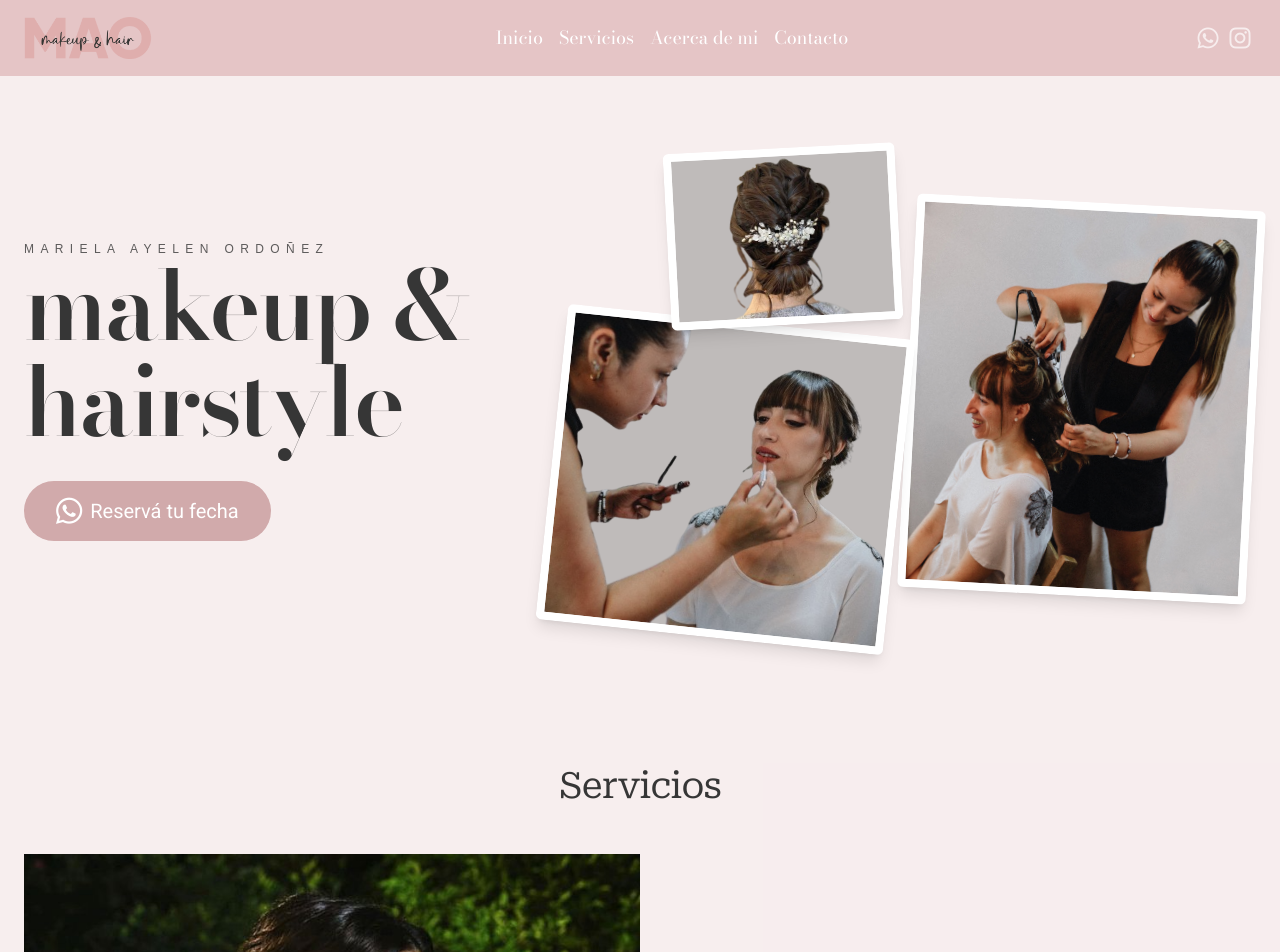
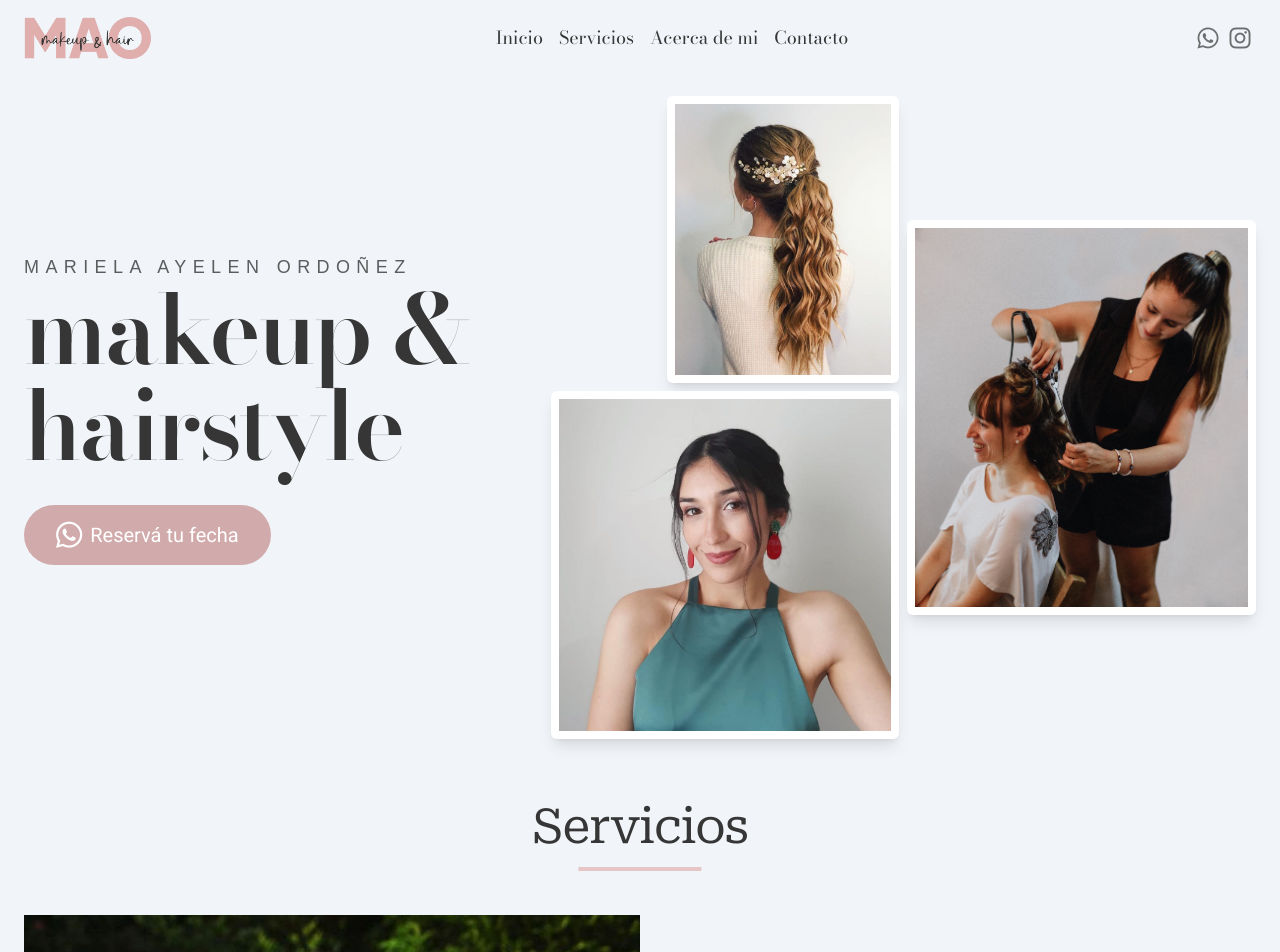
Before and after one commit to mbalinoftw/mao-makeup-website, a React (Vite) app: page / in a window 1280 px wide. Shown: the top 952 px of the page. Built offline with nearby package versions, Linux system fonts and the light colour scheme; a web font is replaced by a local one.

Commit message:
rw hero section && add contact form

```diff
--- a/src/App.jsx
+++ b/src/App.jsx
@@ -8,7 +8,7 @@ export default function App() {
   // rosa #E5C5C6 #D1AAAB #D3898A negro #363636 #615C60
 
   return (
-    <div className="bg-[#E5C5C6]/30 text-[#363636]/80 font-base text-[16px] scroll-smooth">
+    <div className="bg-slate-100 text-[#363636]/80 font-base text-[16px] scroll-smooth">
       <BrowserRouter>
         <Navbar />
         <Routes>
--- a/src/components/About.jsx
+++ b/src/components/About.jsx
@@ -5,9 +5,7 @@ export default function About() {
   return (
     <section className="py-16" id="acerca-de-mi">
       <Container>
-        <div className="text-center mb-12">
-          <h2 className="section-title">Acerca de mí</h2>
-        </div>
+        <h2 className="section-title">Acerca de mí</h2>
         <div className="flex flex-col md:flex-row md:items-center gap-12 md:gap-8">
           <div className="md:w-1/2">
             <img src="/img/aye-1.jpg" alt="" className="object-cover w-2/3 mx-auto rounded-full" />
--- a/src/components/Contact.jsx
+++ b/src/components/Contact.jsx
@@ -1,15 +1,173 @@
-import React from 'react'
-import Container from './Container'
+import React, { useState } from "react";
+import Container from "./Container";
+import { BsFillSendFill } from "react-icons/bs";
 
 export default function Contact() {
+  const [formData, setFormData] = useState({});
+
+  const handleChange = (e) => {
+    setFormData({ ...formData, [e.target.name]: e.target.value });
+  };
+
+  const handleSubmit = (e) => {
+    e.preventDefault();
+    formData.fecha = formData?.fecha?.split("-").reverse().join("/");
+
+    const url = `https://wa.me/+5491123534748?text=_¡Hola, gracias por contactarme!_%0a%0a
+    Nombre: *${formData?.nombre?.toUpperCase()}*%0a
+    Servicio: *${formData?.servicio?.toUpperCase()}*%0a
+    Cantidad: *${formData?.cantidad} personas*%0a
+    Ubicación *${formData?.lugar?.toUpperCase()}*%0a
+    Fecha y Hora: *${formData?.fecha}* - *${formData?.hora}hs*%0a
+    Teléfono: *${formData?.telefono}*%0a
+    Mensaje: %0a${formData?.mensaje}`;
+
+    window.open(url, "_blank").focus();
+  };
+
   return (
-    <section id="contact">
+    <section id="contacto" className="py-20 bg-slate-200">
       <Container>
-        <div className="flex flex-col md:flex-row">
-          <div className=""></div>
-          <div className=""></div>
+        <h2 className="section-title">Contactame</h2>
+        <div className="">
+          <form onSubmit={handleSubmit} className="max-w-3xl mx-auto grid grid-cols-1 md:grid-cols-2 gap-4">
+            <div className="col-span-2 md:col-span-1 flex flex-col">
+              <label className="mb-1 text-xs uppercase" htmlFor="nombre">
+                Nombre
+              </label>
+              <input
+                required
+                className="p-1.5 rounded-md"
+                name="nombre"
+                id="nombre"
+                value={formData?.nombre}
+                onChange={handleChange}
+              />
+            </div>
+            <div className="col-span-2 md:col-span-1 flex items-center justify-between gap-2">
+              <div className="w-full flex flex-col">
+                <label className="mb-1 text-xs uppercase" htmlFor="fecha">
+                  Fecha
+                </label>
+                <input
+                  required
+                  className="p-1.5 rounded-md"
+                  name="fecha"
+                  id="fecha"
+                  type="date"
+                  value={formData?.fecha}
+                  onChange={handleChange}
+                />
+              </div>
+              <div className="w-full flex flex-col">
+                <label className="mb-1 text-xs uppercase" htmlFor="hora">
+                  Hora
+                </label>
+                <input
+                  required
+                  className="p-1.5 rounded-md"
+                  name="hora"
+                  id="hora"
+                  type="time"
+                  value={formData?.hora}
+                  onChange={handleChange}
+                />
+              </div>
+            </div>
+            <div className="col-span-2 md:col-span-1 flex flex-col">
+              <label className="mb-1 text-xs uppercase" htmlFor="servicio">
+                Servicio
+              </label>
+              <div>
+                <select
+                  required
+                  className="p-1.5 rounded-md w-full"
+                  id="country"
+                  name="servicio"
+                  value={formData?.servicio}
+                  onChange={handleChange}>
+                  <option value="none">Seleccionar</option>
+                  <option value="novia">Novia</option>
+                  <option value="quince-años">15 Años</option>
+                  <option value="social">Social</option>
+                  <option value="glitter-bar">Glitter Bar</option>
+                  <option value="sesion-de-fotos">Sesión de fotos</option>
+                  <option value="clase-de-automaquillaje">Clase de Automaquillaje</option>
+                </select>
+              </div>
+            </div>
+            <div className="col-span-2 md:col-span-1 flex flex-col">
+              <label className="mb-1 text-xs uppercase" htmlFor="cantidad">
+                Cantidad
+              </label>
+              <div className="relative flex items-center">
+                <input
+                  required
+                  type="number"
+                  id="cantidad"
+                  name="cantidad"
+                  min="1"
+                  defaultValue="1"
+                  value={formData?.cantidad}
+                  inputMode="numeric"
+                  className="w-full p-1.5 rounded-md"
+                  onChange={handleChange}
+                />
+                <span className="absolute left-7 text-sm uppercase">
+                  {formData?.cantidad == 1 ? "persona" : "personas"}
+                </span>
+              </div>
+            </div>
+            <div className="col-span-2 md:col-span-1 flex flex-col">
+              <label className="mb-1 text-xs uppercase" htmlFor="lugar">
+                Ubicación / Zona
+              </label>
+              <input
+                required
+                className="p-1.5 rounded-md"
+                name="lugar"
+                id="lugar"
+                type="text"
+                value={formData?.lugar}
+                onChange={handleChange}
+              />
+            </div>
+            <div className="col-span-2 md:col-span-1 flex flex-col">
+              <label className="mb-1 text-xs uppercase" htmlFor="telefono">
+                Teléfono
+              </label>
+              <input
+                required
+                className="p-1.5 rounded-md"
+                name="telefono"
+                id="telefono"
+                type="tel"
+                inputMode="numeric"
+                value={formData?.telefono}
+                onChange={handleChange}
+              />
+            </div>
+            <div className="col-span-2 flex flex-col">
+              <label className="mb-1 text-xs uppercase" htmlFor="mensaje">
+                Mensaje
+              </label>
+              <textarea
+                className="p-1.5 rounded-md"
+                name="mensaje"
+                id="mensaje"
+                value={formData?.mensaje}
+                onChange={handleChange}></textarea>
+            </div>
+
+            <button
+              className="mt-6 py-3 col-span-2 w-full md:w-1/2 mx-auto flex items-center justify-center gap-2 rounded-full bg-black text-white"
+              type="submit">
+              <BsFillSendFill />
+              <span className="">Enviar por WhatsApp</span>
+            </button>
+          </form>
         </div>
       </Container>
     </section>
-  )
+  );
 }
--- a/src/components/Hero.jsx
+++ b/src/components/Hero.jsx
@@ -1,21 +1,38 @@
 import React from "react";
 import Container from "./Container";
-import { Link } from 'react-router-dom';
+import { Link } from "react-router-dom";
 
 export default function Hero() {
   return (
-    <header className="pt-20">
+    <header className="pt-20 select-none">
       <Container>
-        <div className="py-12 grid place-items-center grid-cols-1 lg:grid-cols-12 gap-4 md:gap-8">
-          <div className="py-6 lg:py-0 lg:col-span-5 text-center lg:text-left">
-            <h2 className="font-mao text-xs md:text-normal tracking-[.2rem] md:tracking-[.4rem] uppercase">
+        <div className="grid place-items-center grid-cols-1 md:grid-cols-12 gap-4 md:gap-8">
+          <div className="relative md:order-2 mt-4 md:col-span-7 grid grid-cols-6 items-center gap-2">
+            <div className="col-span-3 space-y-2">
+              <img
+                className="relative w-2/3 ml-auto rounded-md shadow-lg bg-white p-1 md:p-2"
+                src="/img/peinados/312340152_816635736119954_8133259678295405430_n.jpg"
+                alt="hero image"
+              />
+              <img
+                className="relative rounded-md shadow-lg bg-white p-1 md:p-2 z-10"
+                src="/img/sociales/312487740_1731312690558283_8213814717519829527_n.jpg"
+                alt="hero image"
+              />
+            </div>
+            <div className="col-span-3">
+              <img className="rounded-md shadow-lg bg-white p-1 md:p-2" src="/img/hero-lg.jpeg" alt="hero image" />
+            </div>
+          </div>
+          <div className="py-6 md:py-0 md:col-span-5 text-center md:text-left">
+            <h2 className="font-mao text-xs md:text-normal lg:text-lg tracking-[.2rem] lg:tracking-[.4rem] uppercase">
               mariela ayelen ordoñez
             </h2>
-            <h1 className="font-hero font-semibold text-[#363636] max-w-sm lg:max-w-full mb-4 text-5xl md:text-7xl lg:text-7xl xl:text-8xl tracking-tight">
+            <h1 className="font-hero font-semibold text-[#363636] max-w-sm lg:max-w-full mb-4 text-5xl md:text-[3.7rem] lg:text-7xl xl:text-8xl tracking-tight">
               makeup & hairstyle
             </h1>
             <Link
-              to="https://wa.me/5491123534749"
+              to="https://wa.me/+5491123534748?text=_¡Hola, gracias por contactarme!_"
               target="_blank"
               rel="noreferrer"
               className="mt-4 px-6 lg:px-8 py-2 lg:py-3 inline-flex items-center justify-center gap-2 text-white bg-[#D1AAAB] rounded-full">
@@ -23,27 +40,6 @@ export default function Hero() {
               <span className="text-sm lg:text-xl">Reservá tu fecha</span>
             </Link>
           </div>
-          <div className="mt-4 grid grid-cols-6 lg:col-span-7 items-center gap-2">
-            <div className="col-span-3 space-y-4">
-              <img
-                className="relative w-2/3 ml-auto rounded-md shadow-lg bg-white p-1 md:p-2 transform translate-y-1 z-20 -rotate-3"
-                src="/img/hero-sm.png"
-                alt="hero image"
-              />
-              <img
-                className="relative rounded-md shadow-lg bg-white p-1 md:p-2 transform rotate-6 -translate-y-4 z-10"
-                src="/img/hero-md.png"
-                alt="hero image"
-              />
-            </div>
-            <div className="col-span-3">
-              <img
-                className="rounded-md shadow-lg bg-white p-1 md:p-2 transform rotate-3"
-                src="/img/hero-lg.jpeg"
-                alt="hero image"
-              />
-            </div>
-          </div>
         </div>
       </Container>
     </header>
--- a/src/components/Navbar.jsx
+++ b/src/components/Navbar.jsx
@@ -2,7 +2,7 @@ import React, { useEffect, useRef, useState } from "react";
 import Container from "./Container";
 import { navbarLinks, socialLinks } from "../utils/utils";
 import { FaBars, FaTimes } from "react-icons/fa";
-import { Link } from 'react-router-dom';
+import { Link } from "react-router-dom";
 
 export default function Navbar() {
   const [isOpen, setIsOpen] = useState(false);
@@ -30,9 +30,8 @@ export default function Navbar() {
   return (
     <>
       <nav
-        className={`font-hero py-4 fixed z-50 top-0 left-0 right-0 bg-[#E5C5C6] transform ${
-          isVisible ? "translate-y-0" : "-translate-y-full"
-        } transition duration-500`}>
+        className={`font-hero py-4 fixed z-50 top-0 left-0 right-0 bg-slate-100 transition duration-500 transform
+        ${isVisible ? `translate-y-0` : "-translate-y-full"}`}>
         <Container>
           <div className="flex items-center justify-between">
             <Link to="/" className="">
@@ -40,13 +39,13 @@ export default function Navbar() {
             </Link>
             <ul className="hidden md:flex items-center gap-4">
               <li className="">
-                <Link to="/" className="text-white text-lg hover:text-[#D3898A]">
+                <a href="#" className="text-[#363636] lg:text-lg hover:text-[#D3898A]">
                   Inicio
-                </Link>
+                </a>
               </li>
               <li className="relative group py-2">
-                <h3 className="text-white text-lg hover:text-[#D3898A] cursor-pointer">Servicios</h3>
-                <ul className="hidden group-hover:block absolute w-64 top-1 left-0 mt-8 px-6 py-4 bg-[#E7C9CA] text-white rounded-md shadow-lg">
+                <h3 className="text-[#363636] lg:text-lg hover:text-[#D3898A] cursor-pointer"><a href="#servicios">Servicios</a></h3>
+                <ul className="hidden group-hover:block absolute w-64 top-1 left-0 mt-8 px-6 py-4 bg-slate-50 text-[#363636] rounded-md shadow-lg">
                   <li className="">
                     <Link to="/servicios/novias" className="text-sm hover:text-[#D3898A]">
                       Novias
@@ -80,14 +79,14 @@ export default function Navbar() {
                 </ul>
               </li>
               <li className="">
-                <Link to="/#acerca-de-mi" className="text-white text-lg hover:text-[#D3898A]">
+                <a href="/#acerca-de-mi" className="text-[#363636] lg:text-lg hover:text-[#D3898A]">
                   Acerca de mi
-                </Link>
+                </a>
               </li>
               <li className="">
-                <Link to="/contacto" className="text-white text-lg hover:text-[#D3898A]">
+                <a href="/#contacto" className="text-[#363636] lg:text-lg hover:text-[#D3898A]">
                   Contacto
-                </Link>
+                </a>
               </li>
             </ul>
             <ul className="hidden md:flex items-center">
@@ -97,7 +96,7 @@ export default function Navbar() {
                     href={link.url}
                     target="_blank"
                     rel="noreferrer"
-                    className={`w-8 h-8 hidden md:grid md:place-items-center text-white rounded-full`}>
+                    className={`w-8 h-8 hidden md:grid md:place-items-center text-[#363636] rounded-full`}>
                     <i className={`fa-brands fa-${link.label} text-2xl opacity-70`}></i>
                   </a>
                 </li>
@@ -113,7 +112,7 @@ export default function Navbar() {
         <div className="h-screen fixed z-50 inset-0 bg-[#E0AEAD] overflow-hidden" id="mobile-menu">
           <div className="container mx-auto p-6 flex justify-end">
             <button
-              className="relative z-50 top-3 text-white md:hidden text-2xl"
+              className="relative z-50 top-3 text-[#363636] md:hidden text-2xl"
               id="close-btn"
               onClick={() => setIsOpen(false)}>
               <FaTimes />
@@ -123,7 +122,7 @@ export default function Navbar() {
             <a href="#" className="animate__animated animate__fadeIn absolute top-16">
               <img src="logo-mobile.png" alt="logo" className="object-cover w-24" />
             </a>
-            <ul className="md:hidden flex flex-col text-center text-3xl text-white" id="mobile-links">
+            <ul className="md:hidden flex flex-col text-center text-3xl text-[#363636]" id="mobile-links">
               {navbarLinks.map((link, index) => (
                 <li
                   key={index}
@@ -140,7 +139,7 @@ export default function Navbar() {
             {socialLinks.map((link, index) => (
               <li
                 key={index}
-                className="animate__animated animate__fadeInUp p-2 text-white text-4xl rounded-full bg-transparent"
+                className="animate__animated animate__fadeInUp p-2 text-[#363636] text-4xl rounded-full bg-transparent"
                 style={{ animationDelay: `${index * 0.1 + 0.3}s` }}>
                 <a href={link.url} target="_blank" rel="noreferrer" className="">
                   <i className={`fa-brands fa-${link.label}`}></i>
--- a/src/components/Services.jsx
+++ b/src/components/Services.jsx
@@ -1,5 +1,5 @@
 import Container from "./Container";
-import { GiDiamondRing, GiTiara, GiGraduateCap, GiPhotoCamera } from "react-icons/gi";
+import { GiDiamondRing, GiTiara, GiGraduateCap, GiPhotoCamera, GiWineGlass } from "react-icons/gi";
 import { BsStars } from "react-icons/bs";
 import ServiceCard from "./ServiceCard";
 
@@ -23,17 +23,24 @@ export default function Services() {
     },
     {
       thumbnail: "/img/sociales/337323979_232625065802001_4733831277775500009_n.jpg",
-      icon: <BsStars />,
+      icon: <GiWineGlass />,
       title: "sociales",
       description:
-        "¿Cumpleaños, casamientos, fiestas de fin de año? Que tu belleza sea el centro de atención en cualquier ocasión.",
+        "¿Cumpleaños, fiestas de egresados, eventos? Que tu belleza sea el centro de atención en cualquier ocasión.",
       url: "/servicios/sociales",
+    },
+    {
+      thumbnail: "/img/sociales/337323979_232625065802001_4733831277775500009_n.jpg",
+      icon: <BsStars />,
+      title: "glitter bar",
+      description: "El arte y la diversión se unen para darle un toque mágico a tus eventos.",
+      url: "/servicios/glitter-bar",
     },
     {
       thumbnail: "/img/sociales/337323979_232625065802001_4733831277775500009_n.jpg",
       icon: <GiPhotoCamera />,
       title: "sesión de fotos",
-      description: "Te ayudo a conseguir un efecto profesional en tus fotos",
+      description: "Te ayudo a conseguir un efecto profesional en tus fotos.",
       url: "/servicios/sesion-de-fotos",
     },
     {
@@ -49,9 +56,7 @@ export default function Services() {
   return (
     <section className="py-16" id="servicios">
       <Container>
-        <div className="text-center mb-12">
-          <h2 className="section-title">Servicios</h2>
-        </div>
+        <h2 className="section-title">Servicios</h2>
         <div className="space-y-6 lg:space-y-8">
           {services.map((service, index) => (
             <ServiceCard key={index} service={service} i={index} />
--- a/src/index.css
+++ b/src/index.css
@@ -25,6 +25,17 @@
 
 @layer components {
   .section-title {
-    @apply font-roboto text-[#363636] text-3xl md:text-4xl tracking-tight leading-none;
+    @apply relative mb-16 font-roboto text-[#363636] text-3xl md:text-4xl lg:text-5xl text-center tracking-tight leading-none;
+  }
+
+  .section-title::before {
+    content: '';
+    position: absolute;
+    bottom: -20px;
+    left: 50%;
+    transform: translateX(-50%);
+    width: 10%;
+    height: 4px;
+    background-color: #E5C5C6;
   }
 }
--- a/src/pages/HomePage.jsx
+++ b/src/pages/HomePage.jsx
@@ -3,6 +3,7 @@ import Hero from "../components/Hero";
 import Services from "../components/Services";
 import About from "../components/About";
 import Testimonials from "../components/Testimonials";
+import Contact from "../components/Contact";
 
 export default function HomePage() {
   return (
@@ -11,6 +12,7 @@ export default function HomePage() {
       <Services />
       <About />
       <Testimonials />
+      <Contact />
     </>
   );
 }
```
Also changed, not shown: src/components/Testimonials.jsx (+3 -5 lines), src/routes/HomePage.jsx (deleted, +0 -16 lines).
